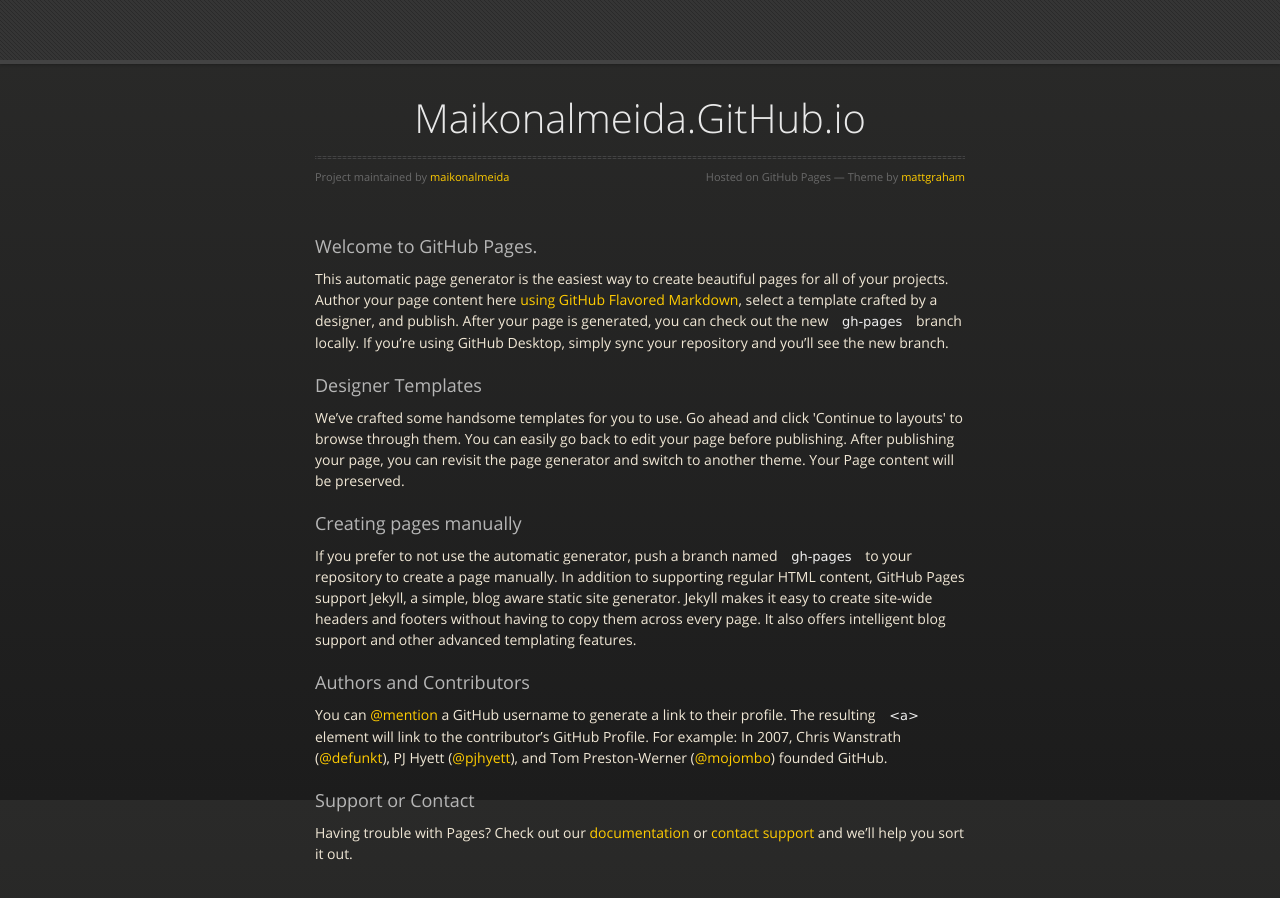
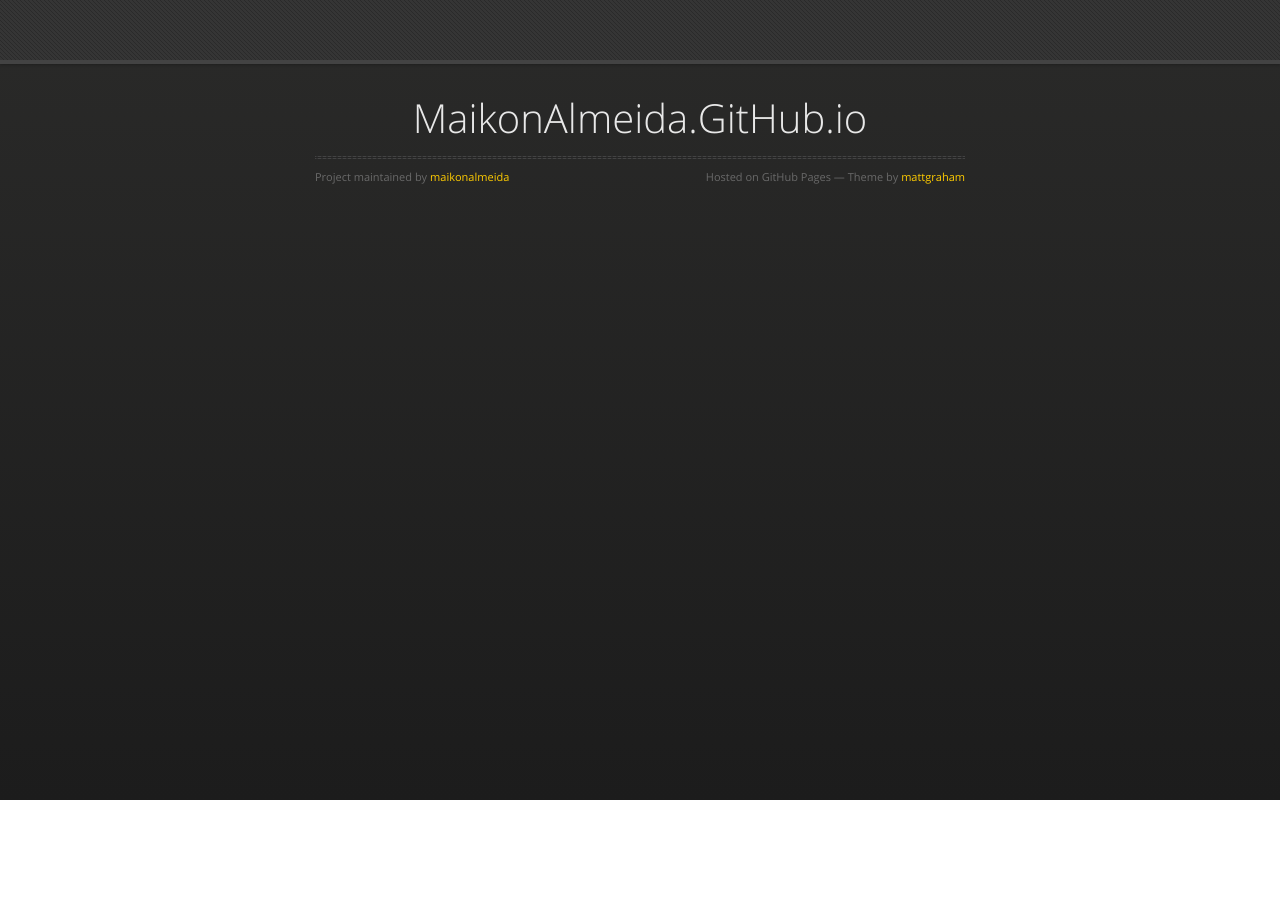
Before and after one commit to maikonalmeida/maikonalmeida.github.io, a plain HTML site: page index.html in a window 1280 px wide. After the commit the page ends 800 px from the top, so only its background shows below. Drawn offline with nearby package versions, Linux system fonts and the light colour scheme.

Commit message:
Update index.html

```diff
--- a/index.html
+++ b/index.html
@@ -25,41 +25,10 @@
 
       <section>
         <div id="title">
-          <h1>Maikonalmeida.GitHub.io</h1>
+          <h1>MaikonAlmeida.GitHub.io</h1>
           <p></p>
           <hr>
           <span class="credits left">Project maintained by <a href="https://github.com/maikonalmeida">maikonalmeida</a></span>
           <span class="credits right">Hosted on GitHub Pages &mdash; Theme by <a href="https://twitter.com/michigangraham">mattgraham</a></span>
         </div>
-
-        <h3>
-<a id="welcome-to-github-pages" class="anchor" href="#welcome-to-github-pages" aria-hidden="true"><span aria-hidden="true" class="octicon octicon-link"></span></a>Welcome to GitHub Pages.</h3>
-
-<p>This automatic page generator is the easiest way to create beautiful pages for all of your projects. Author your page content here <a href="https://guides.github.com/features/mastering-markdown/">using GitHub Flavored Markdown</a>, select a template crafted by a designer, and publish. After your page is generated, you can check out the new <code>gh-pages</code> branch locally. If you’re using GitHub Desktop, simply sync your repository and you’ll see the new branch.</p>
-
-<h3>
-<a id="designer-templates" class="anchor" href="#designer-templates" aria-hidden="true"><span aria-hidden="true" class="octicon octicon-link"></span></a>Designer Templates</h3>
-
-<p>We’ve crafted some handsome templates for you to use. Go ahead and click 'Continue to layouts' to browse through them. You can easily go back to edit your page before publishing. After publishing your page, you can revisit the page generator and switch to another theme. Your Page content will be preserved.</p>
-
-<h3>
-<a id="creating-pages-manually" class="anchor" href="#creating-pages-manually" aria-hidden="true"><span aria-hidden="true" class="octicon octicon-link"></span></a>Creating pages manually</h3>
-
-<p>If you prefer to not use the automatic generator, push a branch named <code>gh-pages</code> to your repository to create a page manually. In addition to supporting regular HTML content, GitHub Pages support Jekyll, a simple, blog aware static site generator. Jekyll makes it easy to create site-wide headers and footers without having to copy them across every page. It also offers intelligent blog support and other advanced templating features.</p>
-
-<h3>
-<a id="authors-and-contributors" class="anchor" href="#authors-and-contributors" aria-hidden="true"><span aria-hidden="true" class="octicon octicon-link"></span></a>Authors and Contributors</h3>
-
-<p>You can <a href="https://help.github.com/articles/basic-writing-and-formatting-syntax/#mentioning-users-and-teams" class="user-mention">@mention</a> a GitHub username to generate a link to their profile. The resulting <code>&lt;a&gt;</code> element will link to the contributor’s GitHub Profile. For example: In 2007, Chris Wanstrath (<a href="https://github.com/defunkt" class="user-mention">@defunkt</a>), PJ Hyett (<a href="https://github.com/pjhyett" class="user-mention">@pjhyett</a>), and Tom Preston-Werner (<a href="https://github.com/mojombo" class="user-mention">@mojombo</a>) founded GitHub.</p>
-
-<h3>
-<a id="support-or-contact" class="anchor" href="#support-or-contact" aria-hidden="true"><span aria-hidden="true" class="octicon octicon-link"></span></a>Support or Contact</h3>
-
-<p>Having trouble with Pages? Check out our <a href="https://help.github.com/pages">documentation</a> or <a href="https://github.com/contact">contact support</a> and we’ll help you sort it out.</p>
-      </section>
-
-    </div>
-    <!--[if !IE]><script>fixScale(document);</script><![endif]-->
-
-  </body>
 </html>
```
